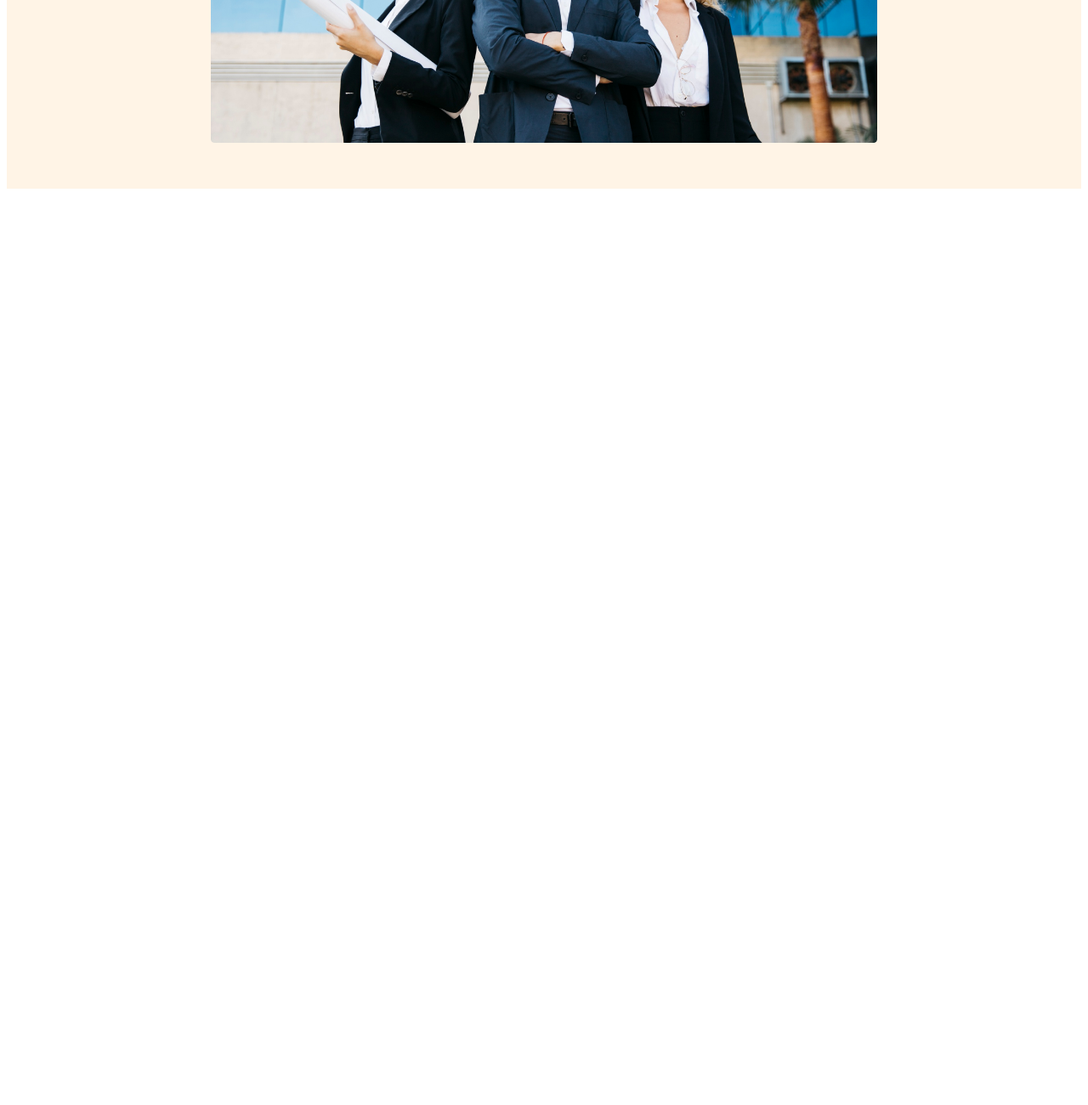
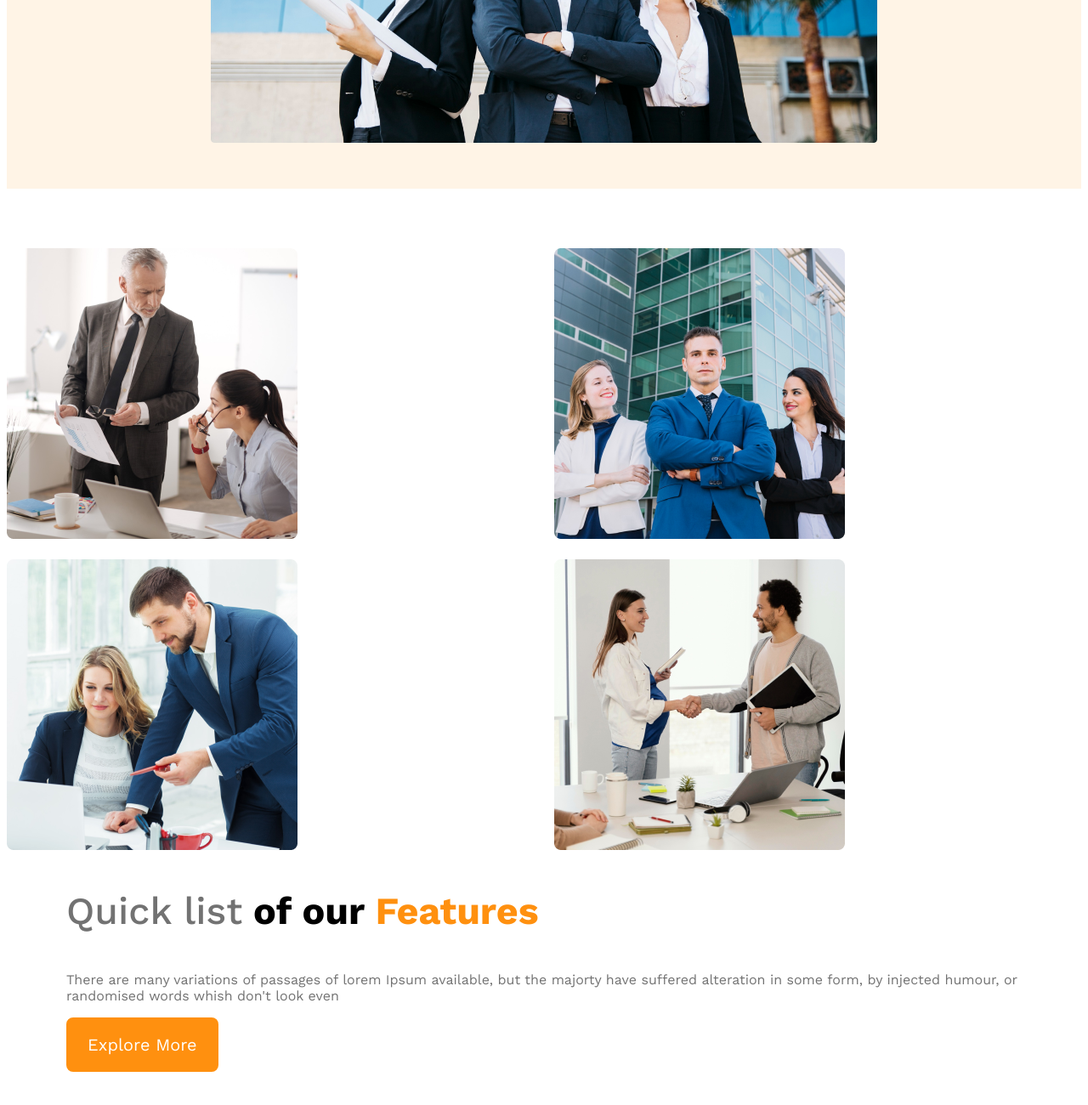
Before and after one commit to juwelco30/g3-architects-website, a plain HTML site: page index.html in a window 1280 px wide. Shown: the part 789-2089 px from the top of the page at 85% size. Before the commit the page ends 1019 px from the top, so only its background shows below. Drawn offline with nearby package versions, Linux system fonts and the light colour scheme.

Commit message:
finished team section responsive

```diff
--- a/index.html
+++ b/index.html
@@ -24,7 +24,7 @@
     <h1 class="banner-title">
         Brend New Group of Architects
     </h1>
-    <p class="banner-description">
+    <p class="text-light-gray">
         There are many variations of passages of lorem Ipsum available,
         but the majorty have suffered alteration in some form,
         by injected humour, or randomised words whish don't look even
@@ -34,11 +34,37 @@
     <img src="images/banner.png" alt="">
 </div>
     </header>
+            <!-- header end -->
+            <!-- main start -->
     <main>
+          <!-- teams sections stert -->
+    <section class="teams-container">
+                <div class="teams-img-container">
+               <img src="images/team1.png" alt="">
+               <img src="images/team2.png" alt="">
+               <img src="images/team3.png" alt="">
+               <img src="images/team4.png" alt="">
+
+                </div>
+
+            <div class="teams-content">
+             <h3 class="teams-title"><span class="quick-list text-light-gray">Quick list</span> <span>of our</span> <span class="text-features">Features</span></h3>
+               <p class="text-light-gray">
+                There are many variations of passages of lorem Ipsum available,
+                but the majorty have suffered alteration in some form,
+                by injected humour, or randomised words whish don't look even </p>
+                <button class="btn-primary">Explore More</button>
+
+            </div>
+   </section>
+
 
     </main>
+            <!-- main end -->
+           <!-- footer start -->
     <footer>
 
     </footer>
+             <!-- footer end -->
 </body>
 </html>
--- a/style/architects.css
+++ b/style/architects.css
@@ -9,6 +9,10 @@
     font-family: 'Open Sans', sans-serif;
     font-family: 'Poppins', sans-serif;
     font-family: 'Work Sans', sans-serif;
+}
+
+.text-light-gray{
+    color: #727272;
 }
 
 .btn-primary{
@@ -65,13 +69,50 @@ nav li a {
     font-weight: 700;
     color: #131313;
 }
-.banner-description{
-    color: #727272;
-}
+
 .banner img{
     margin-top: 20px;
     width: 100%;
 }
+
+/* main styles */
+main{
+    max-width: 1440px;
+    margin: 70px auto;
+}
+
+/* teams styles */
+.teams-comtainer{
+    display: flex;
+    align-items: center;
+}
+.teams-img-container{
+    display: grid;
+    grid-template-columns: repeat(2, 1fr);
+    gap: 1.5rem;
+ }
+.teams-content{
+    padding-left: 70px;
+    padding-right: 70px;
+}
+.teams-title{
+    font-size: 2.8rem;
+
+}
+.teams-title .quick-list{
+    font-weight: 500;
+}
+.teams-title .text-features{
+    color: #ff900f;
+    font-weight: 700;
+}
+
+
+
+
+
+
+
 
 
 /* responsive media queries  */
@@ -80,8 +121,18 @@ nav li a {
     header{
         padding: 20px;
     }
-    nav{
+    nav,
+    .teams-comtainer
+    {
         flex-direction: column;
+    }
+
+    .teams-img-container{
+        grid-template-columns: 1fr;
+    }
+    .teams-content{
+        padding-left: 20px;
+        padding-right: 20px;
     }
 }
 /* tablet or medium devices */
@@ -89,7 +140,9 @@ nav li a {
     header{
         padding: 50px;
     }
-    nav{
+    nav,
+    .teams-comtainer
+    {
         flex-direction: column;
     }
 
```
